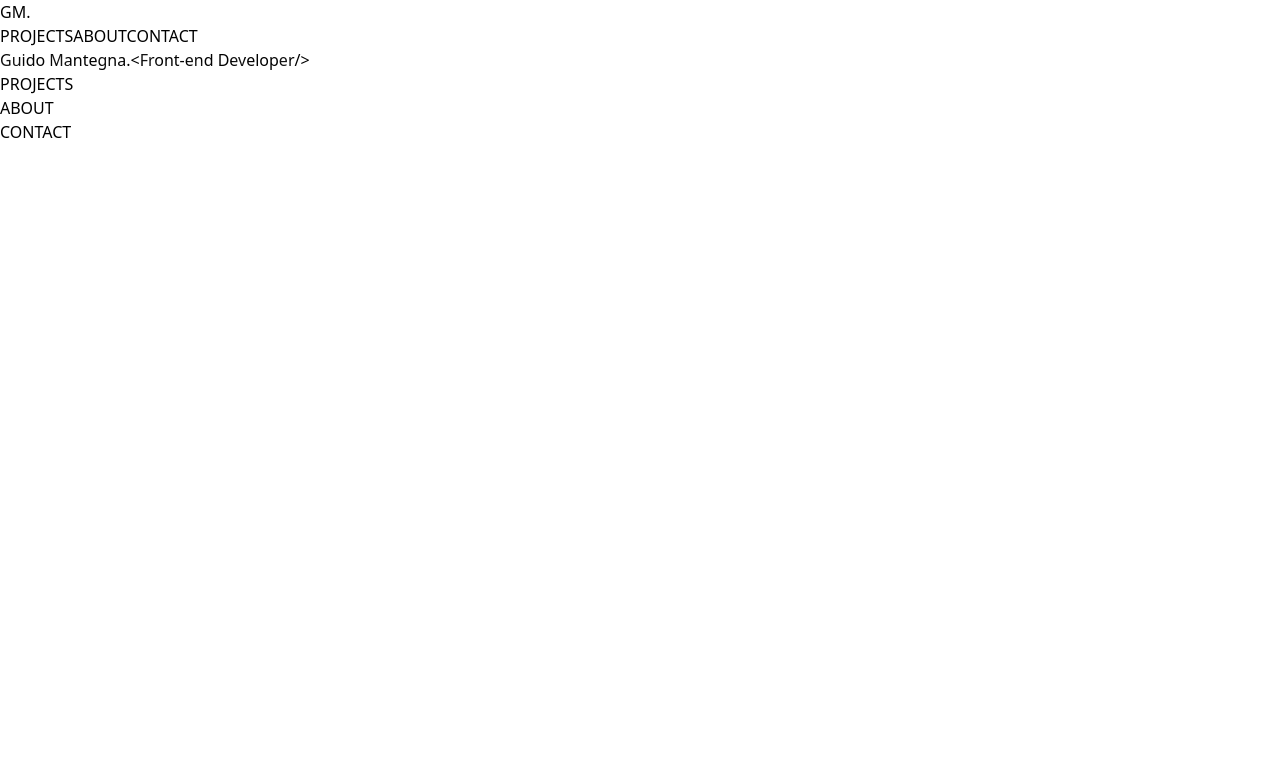
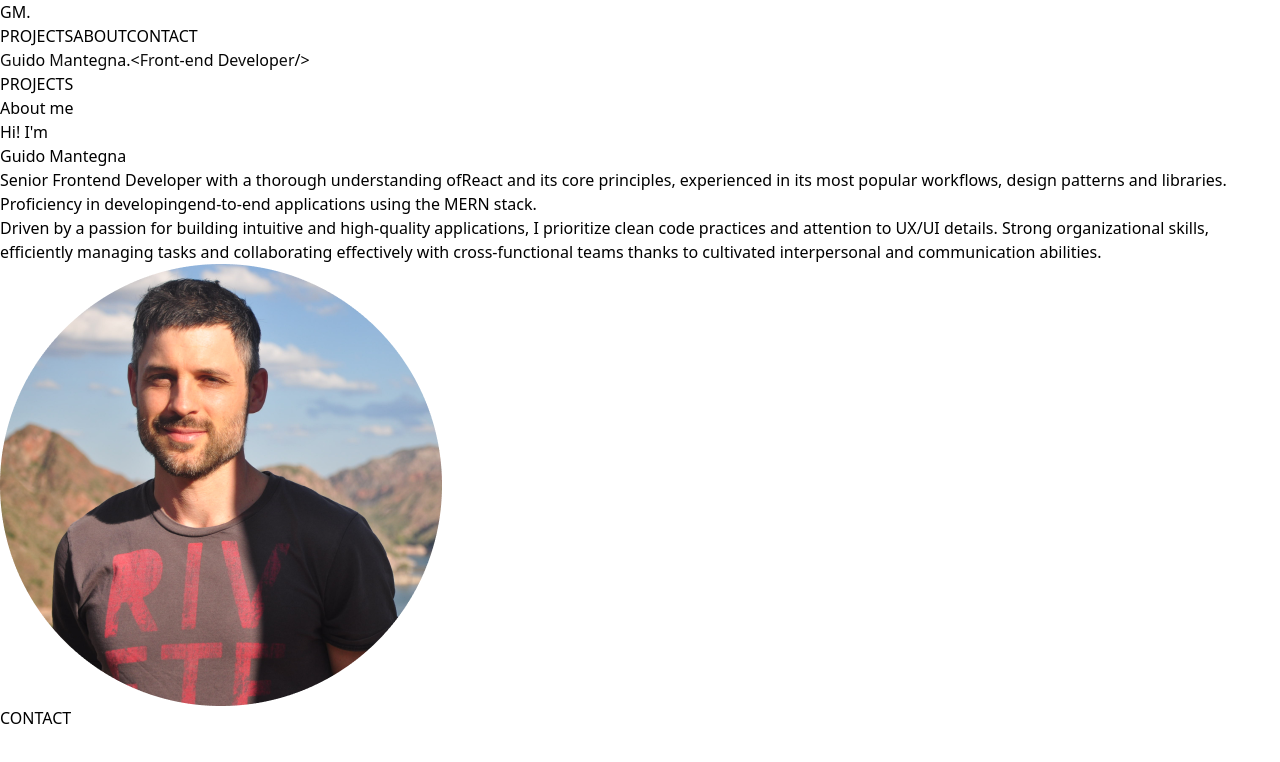
Before and after one commit to GuidoMantegna/portfolio, a React (Vite) app: page / in a window 1280 px wide. Shown: the top 762 px of the page. Built offline with nearby package versions, Linux system fonts and the light colour scheme; a web font is replaced by a local one.

Commit message:
Firt About version

```diff
--- a/src/pages/About.tsx
+++ b/src/pages/About.tsx
@@ -1,8 +1,47 @@
+import Avatar from "../assets/images/avatar.png"
+
 const About: React.FC = () => {
   return (
-    <div className="h-screen flex items-center bg-blue-700" id='about'>
-      <h2>ABOUT</h2>
-    </div>
+    <section
+      className="h-screen flex items-center bg-[#1386EB] text-white p-8"
+      id="about"
+    >
+      <div className="mx-16">
+        <h2 className="font-extralight text-2xl">About me</h2>
+        <h3 className="font-black text-6xl mt-3">Hi! I'm</h3>
+        <h3 className="font-black text-6xl -mt-3">Guido Mantegna</h3>
+
+        <div className="mt-8">
+          <p className="font-extralight text-sm leading-9">
+            <span className="font-medium">Senior Frontend Developer</span> with
+            a thorough understanding of
+            <span className="font-medium">React</span> and its core principles,
+            experienced in its most popular workflows, design patterns and
+            libraries. Proficiency in developing
+            <span className="font-medium">end-to-end</span> applications using
+            the <span className="font-medium">MERN</span> stack.
+          </p>
+          <p className="font-extralight text-sm mt-2 leading-9">
+            Driven by a passion for{" "}
+            <span className="font-medium">
+              building intuitive and high-quality applications
+            </span>
+            , I prioritize{" "}
+            <span className="font-medium">
+              clean code practices and attention to UX/UI details
+            </span>
+            . Strong organizational skills, efficiently managing tasks and
+            collaborating effectively with cross-functional teams thanks to
+            cultivated interpersonal and communication abilities.
+          </p>
+        </div>
+      </div>
+      <img
+        alt="GM Pic"
+        src={Avatar}
+        className="w-[210px] self-baseline mt-24 mr-[5%]"
+      />
+    </section>
   )
 }
 
--- a/src/pages/Contact.tsx
+++ b/src/pages/Contact.tsx
@@ -1,8 +1,8 @@
 const Contact: React.FC = () => {
   return (
-    <div className="h-screen flex items-center bg-green-700" id='contact'>
+    <section className="h-screen flex items-center bg-green-700" id='contact'>
       <h2>CONTACT</h2>
-    </div>
+    </section>
   )
 }
 
--- a/src/pages/Home.tsx
+++ b/src/pages/Home.tsx
@@ -1,12 +1,12 @@
 const Home: React.FC = () => {
   return (
     <>
-      <div className="h-screen flex items-center" id="home">
+      <section className="h-screen flex items-center" id="home">
         <h1 className="text-[140px] leading-[110px] text-left font-extrabold py-[4%] ps-[5%]">
           Guido Mantegna.
           <span className="block text-[60px] text-gray-950">{`<Front-end Developer/>`}</span>
         </h1>
-      </div>
+      </section>
     </>
   )
 }
--- a/src/pages/Projects.tsx
+++ b/src/pages/Projects.tsx
@@ -1,8 +1,8 @@
 const Projects: React.FC = () => {
   return (
-    <div className="h-screen flex items-center bg-orange-700" id='projects'>
+    <section className="h-screen flex items-center bg-orange-700" id='projects'>
       <h2>PROJECTS</h2>
-    </div>
+    </section>
   )
 }
 
```
Also changed, not shown: src/assets/images/avatar.png (added).
